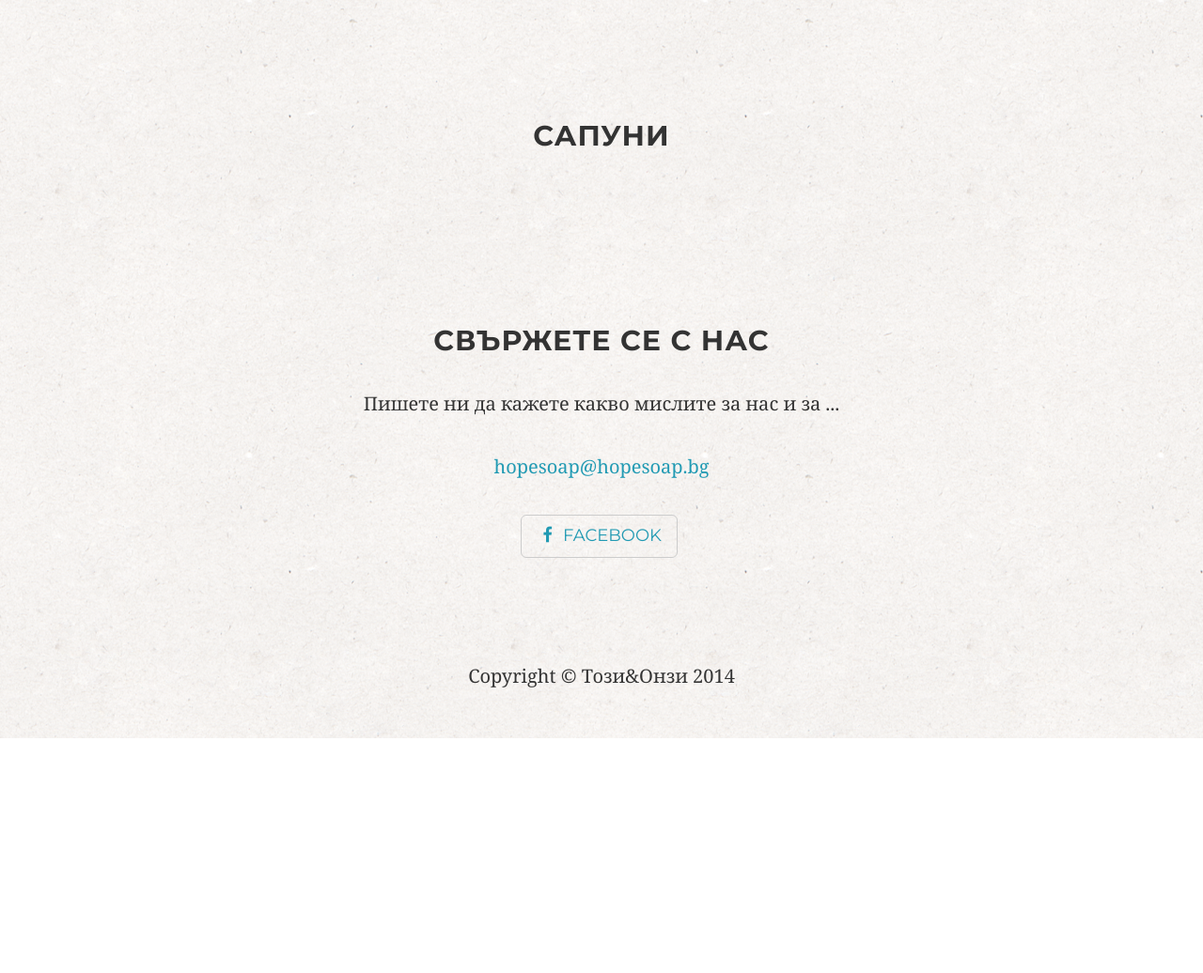
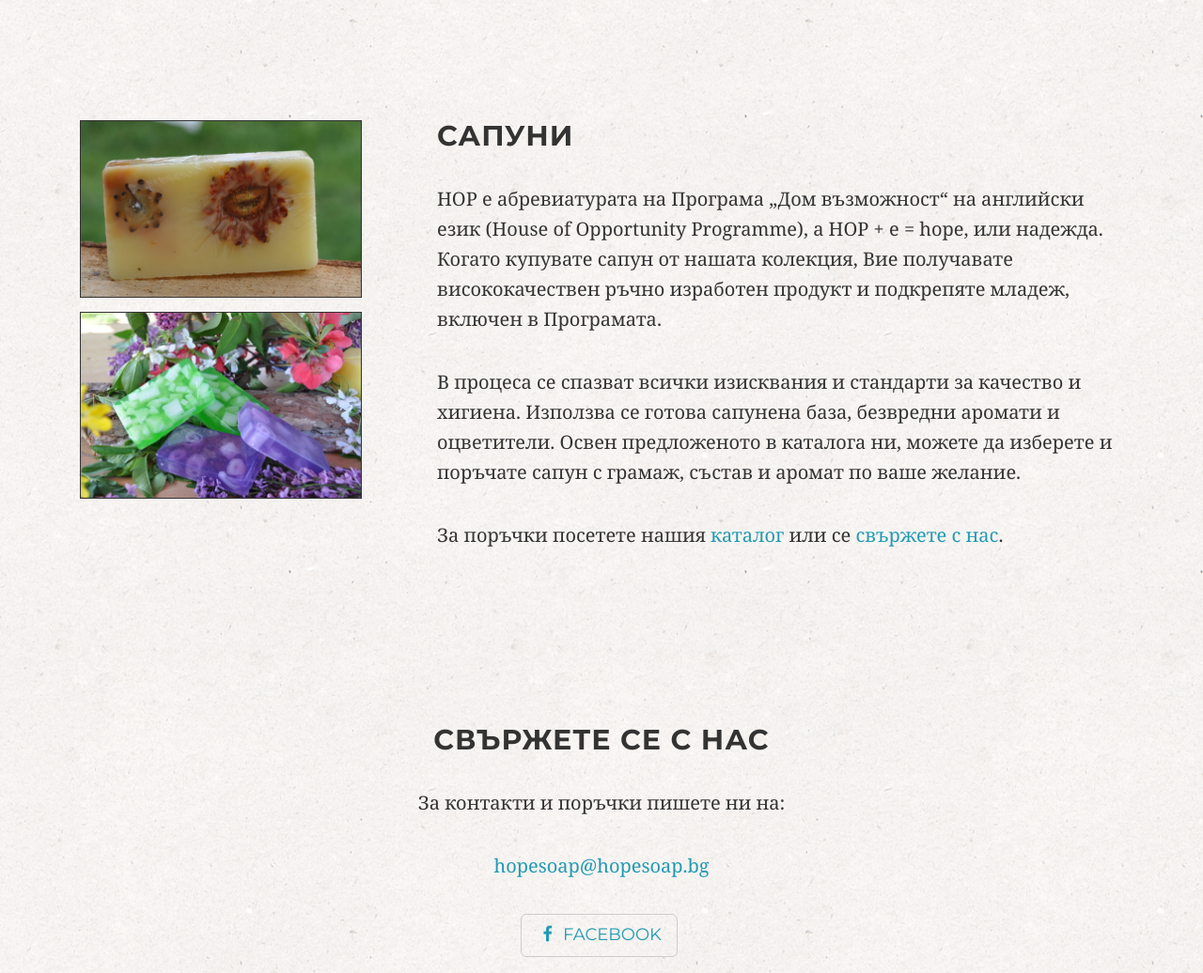
Before and after one commit to kotse/hopesoap, a website: page index.html in a window 1280 px wide. Shown: the part 1375-2411 px from the top of the page at 94% size. Before the commit the page ends 2161 px from the top, so only its background shows below. Drawn offline with Linux system fonts and the light colour scheme.

Commit message:
soap pages updated

```diff
--- a/index.html
+++ b/index.html
@@ -117,18 +117,38 @@
     </section>
 
     <!-- Soap Section -->
-    <section id="soaps" class="content-section text-center">
-        <div class="row">
-            <div class="col-lg-8 col-lg-offset-2">
+    <section id="soaps" class="content-section">
+        <div class="container container-relative">
+
+        <div class="col-md-4 about">
+                <!-- TODO: in the future, get two random soaps from the catalog and display them? -->
+                <img src="img/soaps/soap1.jpg" width="300px">
+                <br><br>
+                <img src="img/soaps/soap2.jpg" width="300px">
+
+        </div>
+
+          <div class="col-md-8">
                 <h2>Сапуни</h2>
 
+                <p>
+                  HOP е абревиатурата на Програма „Дом възможност“ на английски
+                  език (House of Opportunity Programme), а HOP + e = hope, или надежда.
+                  Когато купувате сапун от нашата колекция, Вие получавате висококачествен
+                  ръчно изработен продукт и подкрепяте младеж, включен в Програмата.
+                </p>
 
 
-                <!-- <p>Сапуните, които правим...</p>
-                <p>Параграф със снимки от <a href="#">линк</a>.</p>
-                <p>Снимки на малко сапуни тук...</p>
-                <p><a href="#">Каталог сапуни</a></p> -->
+                <p>
+                  В процеса се спазват всички изисквания и стандарти за качество и хигиена. Използва се готова сапунена база, безвредни аромати и оцветители. Освен предложеното в каталога ни, можете да изберете и поръчате сапун с грамаж, състав и аромат по ваше желание.
+                </p>
+
+                <p>
+                  За поръчки посетете нашия <a href="catalog.hmtl">каталог</a> или се <a href="#contact">свържете с нас</a>.
+                </p>
             </div>
+
+
         </div>
     </section>
 
@@ -139,7 +159,7 @@
             <div class="container">
                 <div class="col-lg-8 col-lg-offset-2">
                     <h2>Свържете се с нас</h2>
-                    <p>Пишете ни да кажете какво мислите за нас и за ...</p>
+                    <p>За контакти и поръчки пишете ни на:</p>
                     <p><a href="mailto:hopesoap@hopesoap.bg">hopesoap@hopesoap.bg</a>
                     </p>
                     <ul class="list-inline banner-social-buttons">
@@ -155,7 +175,7 @@
     <!-- Footer -->
     <footer>
         <div class="container text-center">
-            <p>Copyright &copy; Този&Онзи 2014</p>
+            <p class="paragraph-small">Copyright &copy; Този&Онзи 2014</p>
         </div>
     </footer>
 
```
Also changed, not shown: img/soaps/soap1.jpg (added), img/soaps/soap2.JPG (added), 2 other files.
